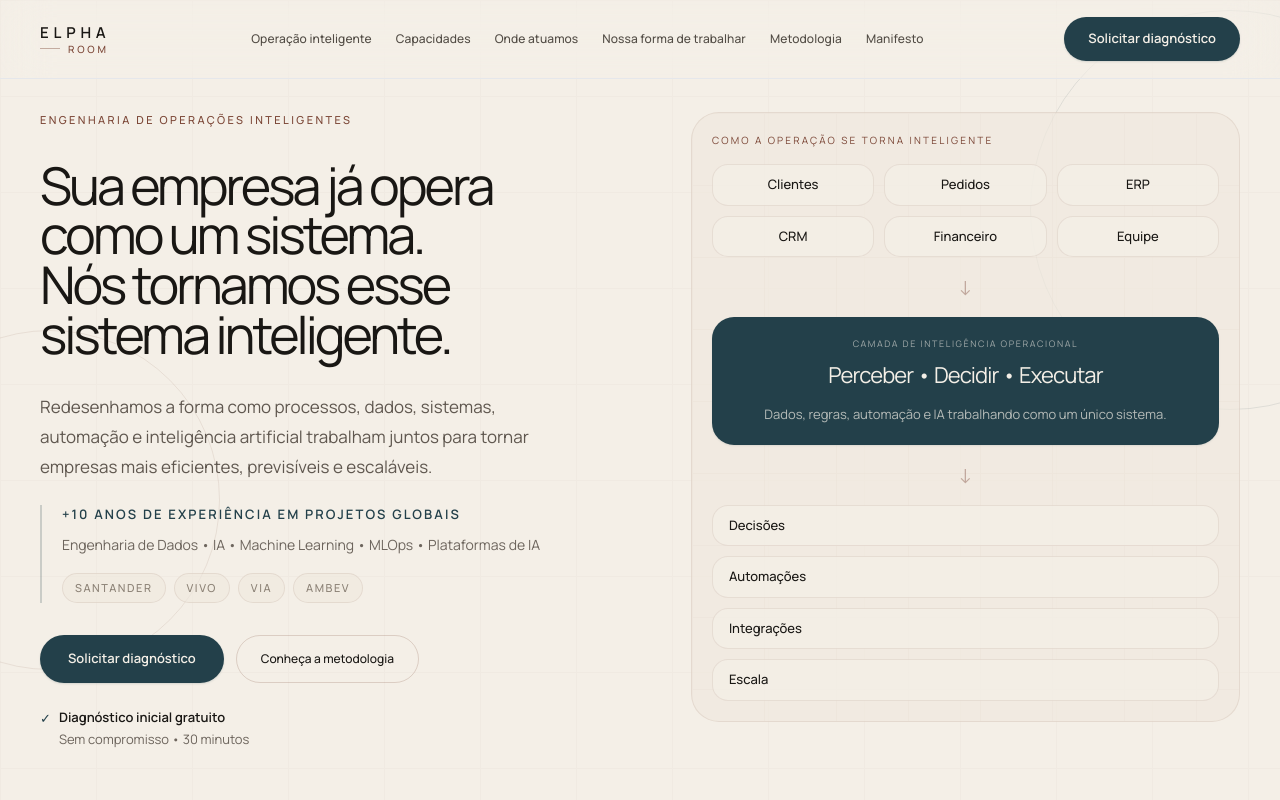
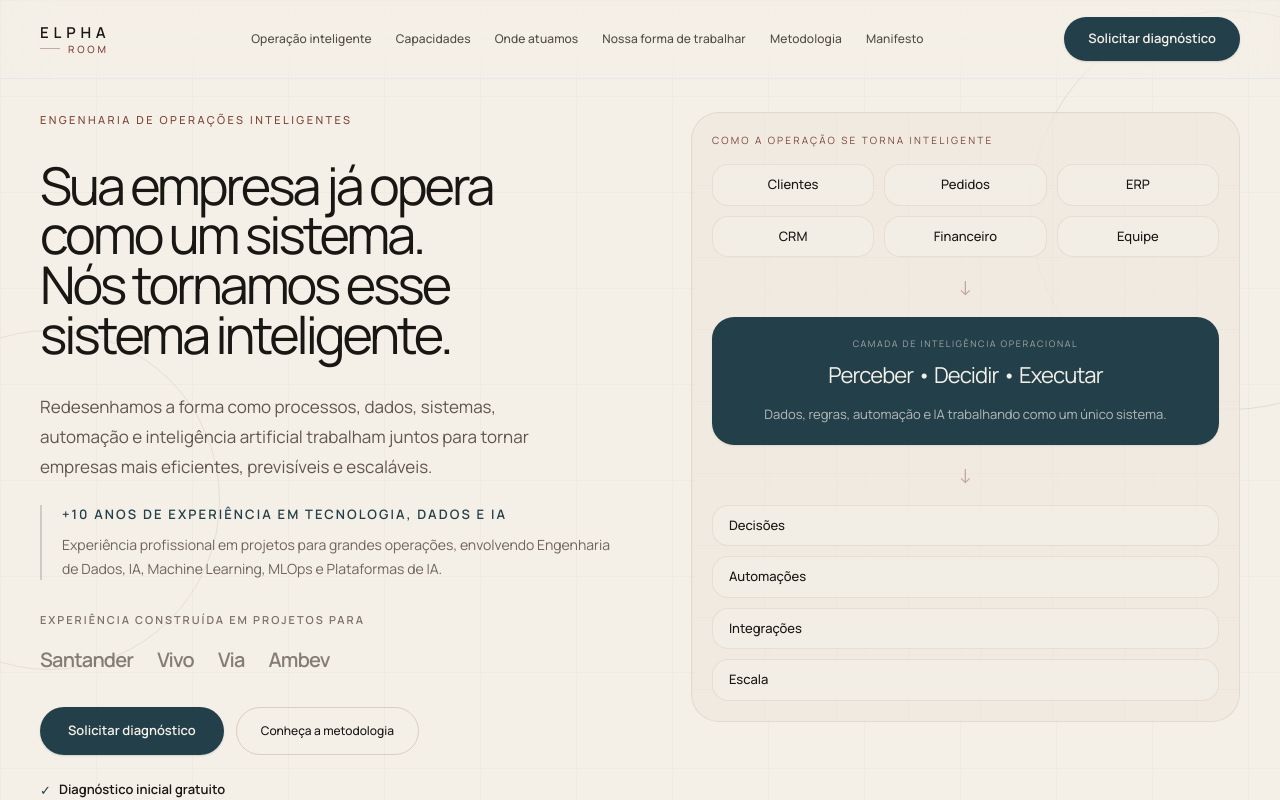
Before and after one commit to elpharoom-tech/elpha-site, a Next.js app in the folder web/: page / in a window 1280 px wide. Shown: the top 800 px of the page. Built offline with nearby package versions, Linux system fonts and the light colour scheme.

Commit message:
feat(hero): refine experience section and company credibility

```diff
--- a/web/components/HeroSection.tsx
+++ b/web/components/HeroSection.tsx
@@ -66,19 +66,26 @@ export const HeroSection = () => {
 
             <div className="mt-6 border-l-2 border-[#23404A]/20 pl-5">
               <p className="text-[13px] font-semibold uppercase tracking-[0.16em] text-[#23404A]">
-                +10 anos de experiência em projetos globais
+                +10 anos de experiência em tecnologia, dados e IA
               </p>
 
-              <p className="mt-2 text-[14px] leading-[1.7] text-[#6d655d]">
-                Engenharia de Dados • IA • Machine Learning • MLOps •
-                Plataformas de IA
+              <p className="mt-2 max-w-[560px] text-[14px] leading-[1.7] text-[#6d655d]">
+                Experiência profissional em projetos para grandes operações,
+                envolvendo Engenharia de Dados, IA, Machine Learning, MLOps e
+                Plataformas de IA.
+              </p>
+            </div>
+
+            <div className="mt-8">
+              <p className="text-[11px] font-semibold uppercase tracking-[0.18em] text-[#7a7166]">
+                Experiência construída em projetos para
               </p>
 
-              <div className="mt-4 flex flex-wrap gap-2">
+              <div className="mt-4 flex flex-wrap items-center gap-x-6 gap-y-3">
                 {COMPANIES.map((company) => (
                   <span
                     key={company}
-                    className="rounded-full border border-[#7B4636]/10 bg-[#efe8de]/60 px-3 py-1.5 text-[11px] font-medium uppercase tracking-[0.14em] text-[#8b8175]"
+                    className="text-[18px] font-semibold tracking-[-0.04em] text-[#5f574f]/75 sm:text-[20px]"
                   >
                     {company}
                   </span>
```
Also changed, not shown: web/public/assets/images/cube.png (deleted), web/public/assets/images/elephant.png (deleted).
